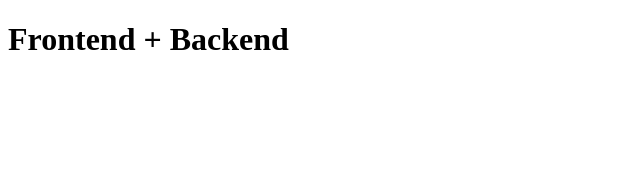
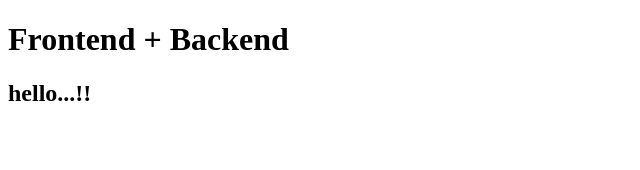
Before and after one commit to Nitish7040/test-cicd, a React (Vite) app in the folder Client/: page / in a window 1280 px wide. Shown: the top 170 px of the page, without its empty margins (0-640 px from the left). Built offline with nearby package versions, Linux system fonts and the light colour scheme; no server answers.

Commit message:
update workflows

```diff
--- a/Client/src/App.jsx
+++ b/Client/src/App.jsx
@@ -16,6 +16,7 @@ function App() {
   return (
     <div>
       <h1>Frontend + Backend</h1>
+      <h2>hello...!!</h2>
 
       <p>{message}</p>
     </div>
```
